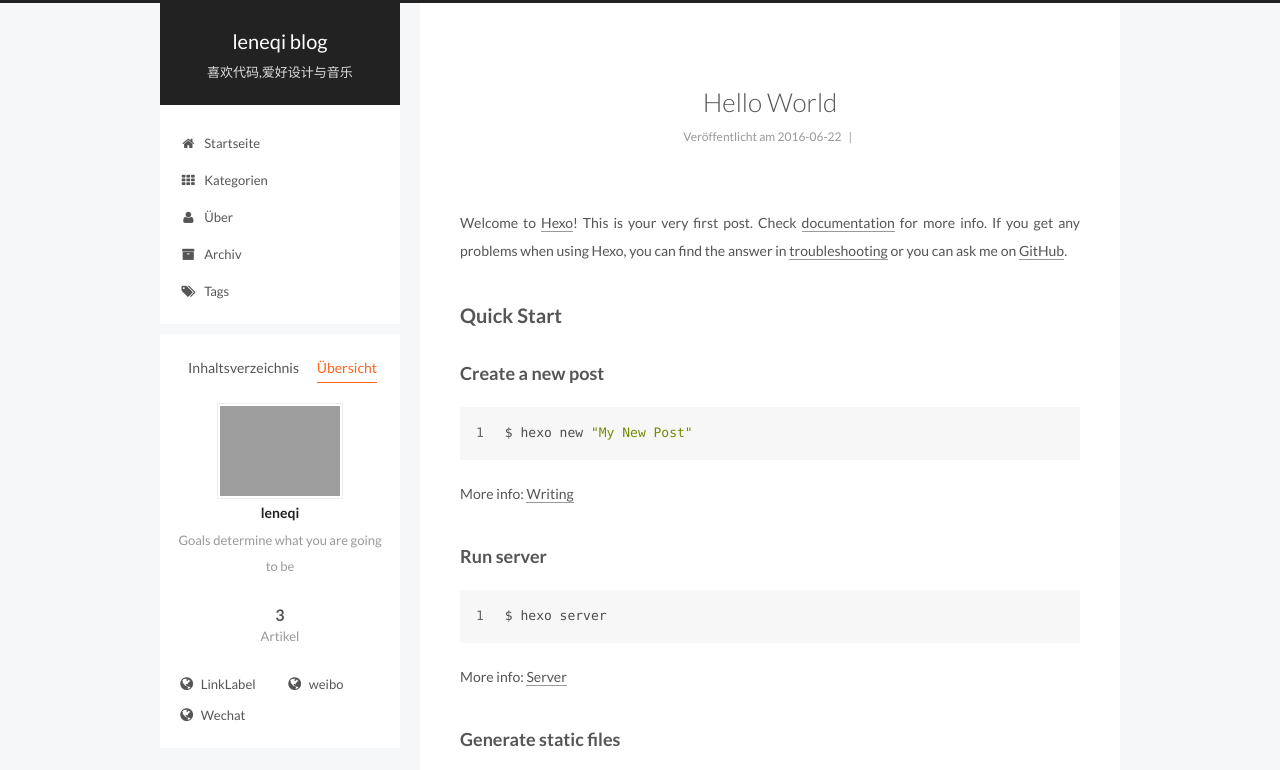
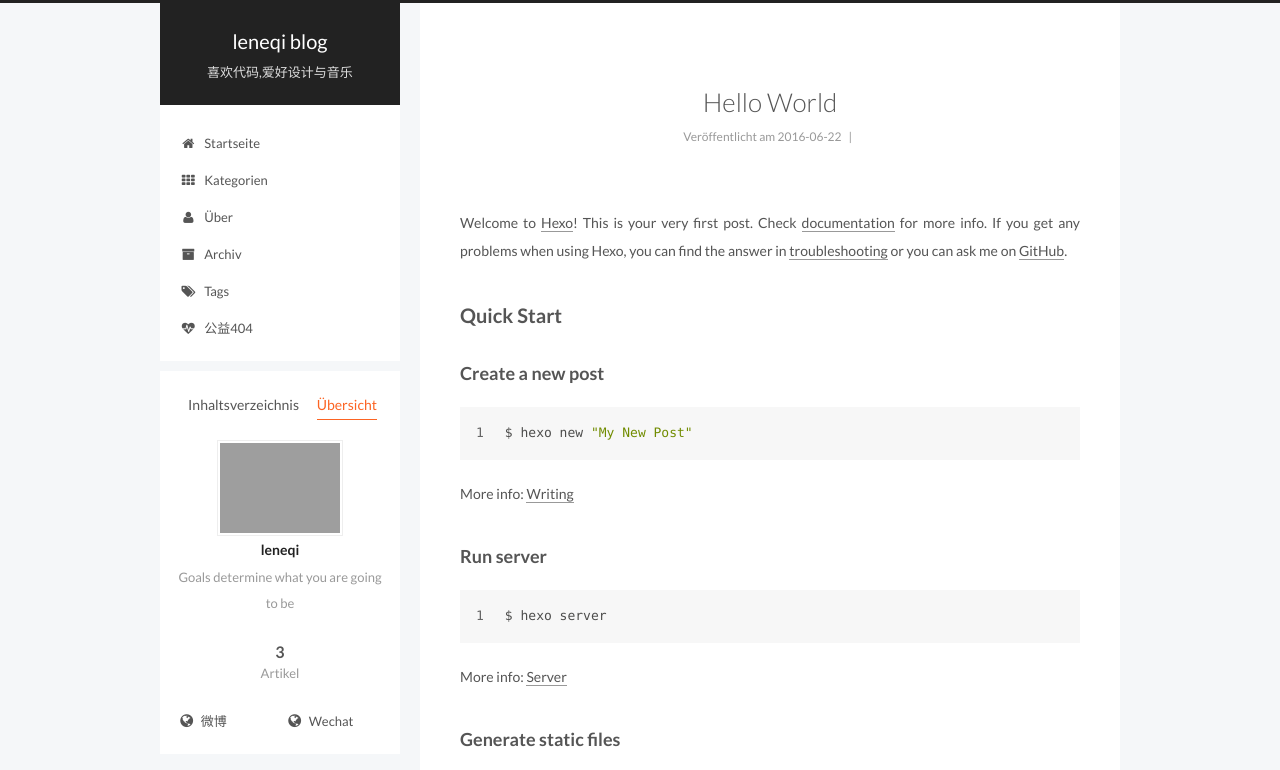
Before and after one commit to KondLinqi/kondlinqi.github.io, a plain HTML site: page 2016/06/22/hello-world/index.html in a window 1280 px wide. Both pictures are taken after a click on the item "Übersicht". Shown: the top 770 px of the page. Drawn offline with Linux system fonts and the light colour scheme; grey boxes are pictures that could not be loaded; a script that the page names is missing.

Commit message:
Site updated: 2016-06-23 00:00:29

```diff
--- a/2016/06/22/hello-world/index.html
+++ b/2016/06/22/hello-world/index.html
@@ -222,6 +222,16 @@ Quick">
         </li>
 
 
+        <li class="menu-item menu-item-commonweal">
+          <a href="/404.html" rel="section">
+
+              <i class="menu-item-icon fa fa-fw fa-heartbeat"></i> <br />
+
+            公益404
+          </a>
+        </li>
+
+
 
     </ul>
 
@@ -437,20 +447,11 @@ Quick">
 
 
               <span class="links-of-author-item">
-                <a href="Link" target="_blank" title="LinkLabel">
+                <a href="http://weibo.com/10886189" target="_blank" title="微博">
 
                     <i class="fa fa-fw fa-globe"></i>
 
-                  LinkLabel
-                </a>
-              </span>
-
-              <span class="links-of-author-item">
-                <a href="weibo" target="_blank" title="weibo">
-
-                    <i class="fa fa-fw fa-globe"></i>
-
-                  weibo
+                  微博
                 </a>
               </span>
 
--- a/css/main.css
+++ b/css/main.css
@@ -1549,7 +1549,7 @@ pre .javascript .function {
   width: 4px;
   height: 4px;
   border-radius: 50%;
-  background: #fffaf0;
+  background: #993bff;
 }
 .links-of-blogroll {
   font-size: 13px;
```
Also changed, not shown: 2016/06/22/leneqi/index.html (+12 -11 lines), 2016/06/22/postName/index.html (+12 -11 lines), archives/2016/06/index.html (+12 -11 lines), archives/2016/index.html (+12 -11 lines), archives/index.html (+12 -11 lines), index.html (+12 -11 lines).
